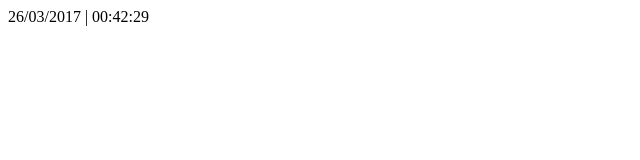
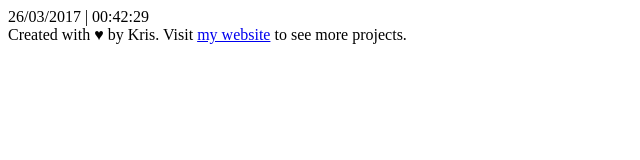
Before and after one commit to kbazant/digitalclock, a plain HTML site: page index.html in a window 1280 px wide. Shown: the whole page, without its empty margins (0-640 px from the left). Drawn offline with Linux system fonts and the light colour scheme.

Commit message:
added footer with link to my website

```diff
--- a/index.html
+++ b/index.html
@@ -19,6 +19,12 @@
 	<div id="clock"></div>
 
 
+<footer>
+
+	Created with &hearts; by Kris. Visit <a href="http://www.kbazant.com" target="_blank">my website</a> to see more projects.
+
+</footer>
+
 </body>
 
 </html>
```
